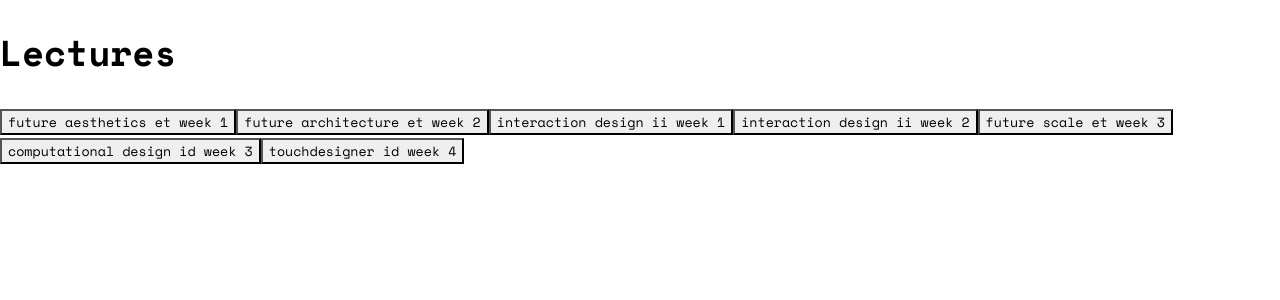
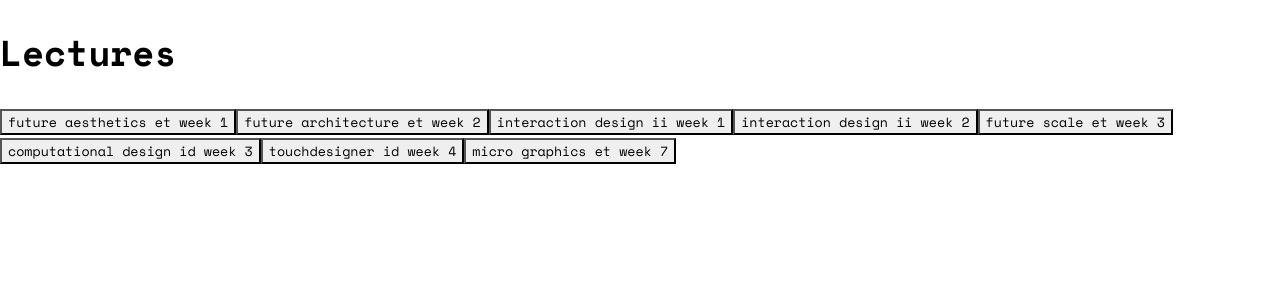
Before and after one commit to 12oman/lecture-notes, a React (Vite) app: page / in a window 1280 px wide. Shown: the top 300 px of the page. Built offline with nearby package versions, Linux system fonts and the light colour scheme.

Commit message:
add lecture to interface

```diff
--- a/src/App.jsx
+++ b/src/App.jsx
@@ -9,6 +9,9 @@ import interactionDesignLecture2 from '/lectures/ID/week2.md?raw'
 import futureScaleLecture from '/lectures/ET/week3.md?raw'
 import interactionDesignLecture3 from '/lectures/ID/week3.md?raw'
 import interactionDesignLecture4 from '/lectures/ID/week4.md?raw'
+// import micro-graphics + deleuzean interpretation of virgil abloh
+import microGraphicsLecture from '/lectures/ET/week7.md?raw'
+
 
 const App = () => {
   const [content, setContent] = useState(null);
@@ -48,7 +51,14 @@ const App = () => {
     }
     ,
     {title: 'touchdesigner id week 4',
-    content: interactionDesignLecture4}
+    content: interactionDesignLecture4
+    }
+    ,
+    {title: 'micro graphics et week 7',
+    content: microGraphicsLecture
+    }
+    // Add more lectures here
+
   ];
 
   const loadLecture = (lecture) => {
```
